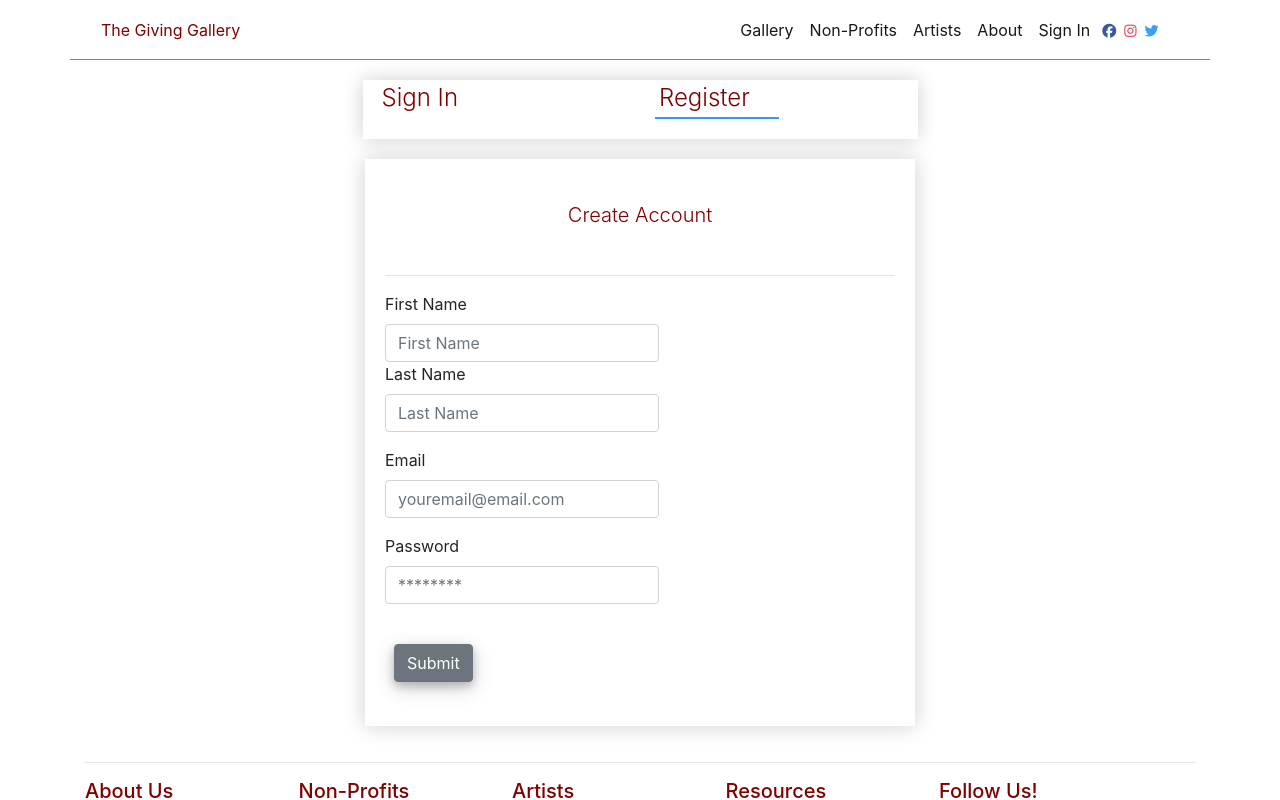
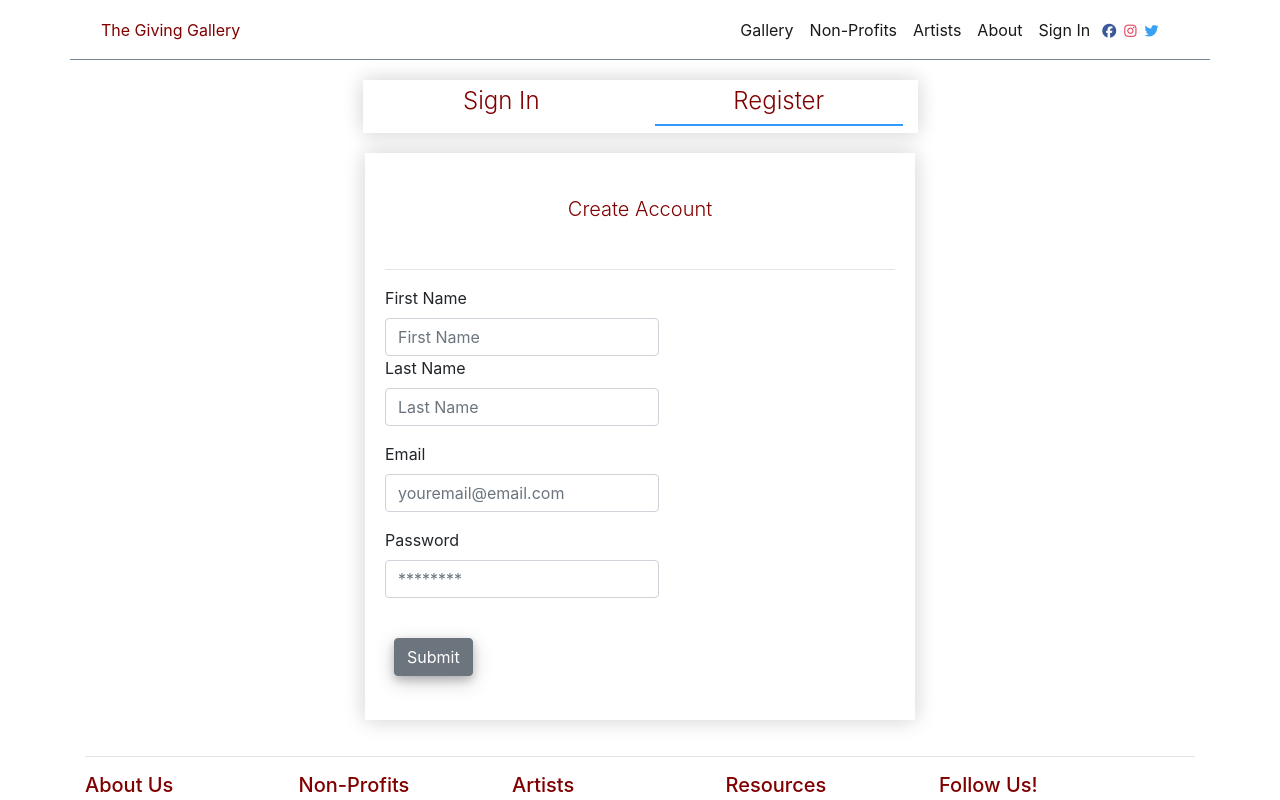
Before and after one commit to the-giving-gallery/website_v2, a React (Create React App) app in the folder client/: page /signin in a window 1280 px wide. Shown: the top 800 px of the page. Built offline with nearby package versions, Linux system fonts and the light colour scheme.

Commit message:
fix width on selectedHeader

```diff
--- a/client/src/components/SignIn/SignInForm.css
+++ b/client/src/components/SignIn/SignInForm.css
@@ -1,5 +1,4 @@
 #signInForm {
-    border: 1px solid gray;
     width: 50%;
     margin : 0 auto;
     -webkit-box-shadow: 0px 0px 20px 0px rgba(15, 15, 15, 0.2);
--- a/client/src/pages/SignIn/SignIn.css
+++ b/client/src/pages/SignIn/SignIn.css
@@ -5,14 +5,13 @@
     margin : 0 auto;
     margin-top: 20px;
 }
-.header {
-    text-align: left;
-    width: 50%;
-    padding: 4px;
-    margin-bottom: 20px;
+.selectHeader {
+    text-align: center;
+    padding: 3%;
+    margin-bottom: 3%;
     color: maroon;
     font-weight: 300;
 }
-.selectedHeader {
+.selected {
     border-bottom: 2px solid #3399FF;
 }
--- a/client/src/pages/SignIn/SignIn.js
+++ b/client/src/pages/SignIn/SignIn.js
@@ -31,10 +31,10 @@ export default class SignIn extends React.Component {
         <Container>
           <Row id="choiceHeader">
             <Col onClick={this.handleSignIn}>
-              <h4 className={"header " + (this.state.isLoginOpen ? "selectedHeader" : "")}>Sign In</h4>
+              <h4 className={"selectHeader " + (this.state.isLoginOpen ? "selected" : "")}>Sign In</h4>
             </Col>
             <Col onClick={this.handleRegister}>
-              <h4 className={"header " + (this.state.isRegisterOpen ? "selectedHeader" : "")}>Register</h4>
+              <h4 className={"selectHeader " + (this.state.isRegisterOpen ? "selected" : "")}>Register</h4>
             </Col>
           </Row>
           <Row>
```
